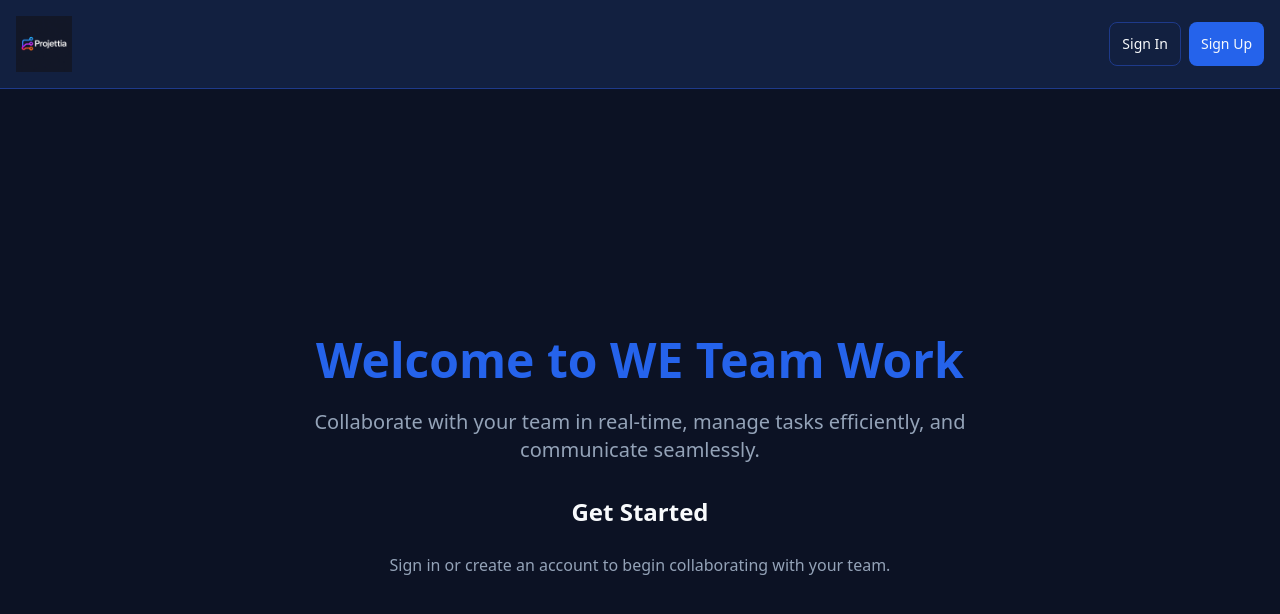
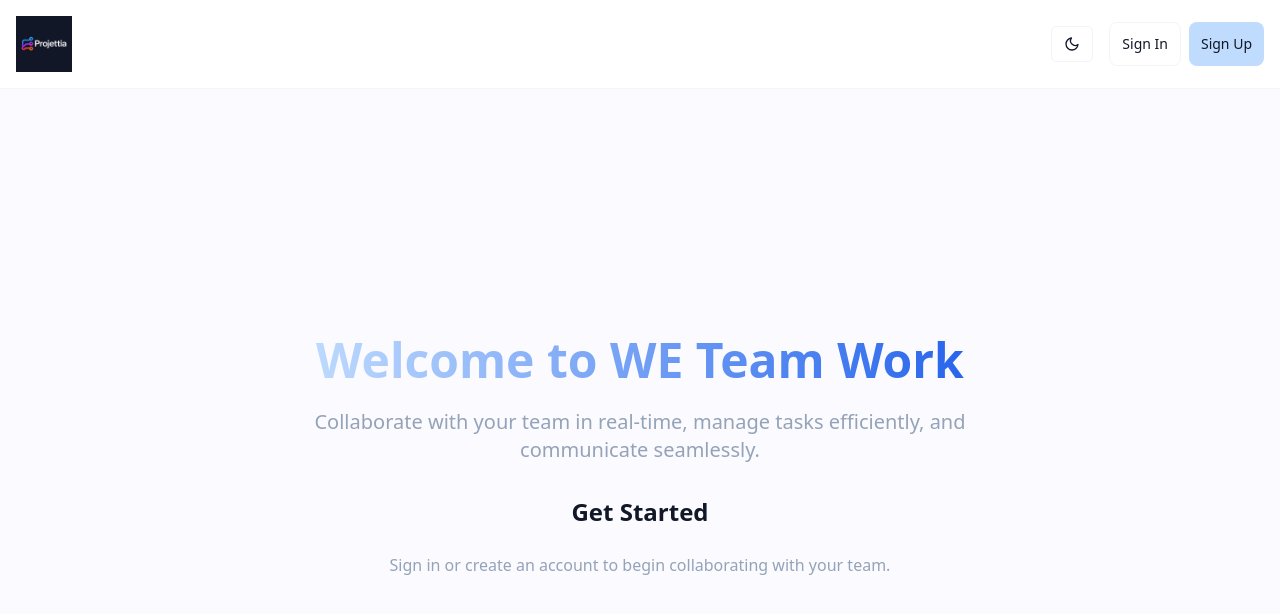
Before and after one commit to crisky94/projettia, a Next.js app: page / in a window 1280 px wide. Shown: the top 614 px of the page. Built offline with nearby package versions, Linux system fonts and the light colour scheme; no server answers.

Commit message:
feat: add theme toggle component with localStorage support and initial theme detection

```diff
--- /dev/null
+++ b/app/components/ThemeToggle.jsx
@@ -0,0 +1,52 @@
+"use client";
+import { useEffect, useState } from "react";
+
+export default function ThemeToggle() {
+  const [theme, setTheme] = useState("light");
+
+  // Initialize from localStorage or system preference
+  useEffect(() => {
+    try {
+      const stored = localStorage.getItem("theme");
+      let initial = stored;
+      if (!initial) {
+        const mm = globalThis.matchMedia ? globalThis.matchMedia('(prefers-color-scheme: dark)') : null;
+        initial = mm && mm.matches ? 'dark' : 'light';
+      }
+      setTheme(initial);
+      document.documentElement.dataset.theme = initial;
+    } catch {}
+  }, []);
+
+  const toggle = () => {
+    const next = theme === "dark" ? "light" : "dark";
+    setTheme(next);
+    try {
+      localStorage.setItem("theme", next);
+    } catch {}
+    document.documentElement.dataset.theme = next;
+  };
+
+  return (
+    <button
+      type="button"
+      onClick={toggle}
+      className="px-3 py-2 rounded-md border border-border bg-card text-card-foreground hover:bg-muted transition-colors min-h-[36px] min-w-[36px] flex items-center justify-center"
+      aria-label={theme === 'dark' ? 'Cambiar a modo claro' : 'Cambiar a modo oscuro'}
+      title={theme === 'dark' ? 'Cambiar a modo claro' : 'Cambiar a modo oscuro'}
+    >
+      {theme === 'dark' ? (
+        // Sun icon
+        <svg className="w-4 h-4" viewBox="0 0 24 24" fill="none" stroke="currentColor" strokeWidth="2" strokeLinecap="round" strokeLinejoin="round">
+          <circle cx="12" cy="12" r="4"></circle>
+          <path d="M12 2v2M12 20v2M4.93 4.93l1.41 1.41M17.66 17.66l1.41 1.41M2 12h2M20 12h2M4.93 19.07l1.41-1.41M17.66 6.34l1.41-1.41"></path>
+        </svg>
+      ) : (
+        // Moon icon
+        <svg className="w-4 h-4" viewBox="0 0 24 24" fill="none" stroke="currentColor" strokeWidth="2" strokeLinecap="round" strokeLinejoin="round">
+          <path d="M21 12.79A9 9 0 1111.21 3 7 7 0 0021 12.79z"></path>
+        </svg>
+      )}
+    </button>
+  );
+}
--- a/app/components/projects/SprintManager.jsx
+++ b/app/components/projects/SprintManager.jsx
@@ -18,7 +18,7 @@ const TaskCard = ({ task, isAdmin, onUpdateTask, onDeleteTask, allMembers = [],
         const styles = {
             PENDING: 'bg-amber-50 border-amber-200 text-amber-800 dark:bg-amber-900/20 dark:border-amber-800 dark:text-amber-200',
             IN_PROGRESS: 'bg-blue-50 border-blue-200 text-blue-800 dark:bg-blue-900/20 dark:border-blue-800 dark:text-blue-200',
-            COMPLETED: 'bg-green-50 border-green-200 text-green-800 dark:bg-green-900/20 dark:border-green-800 dark:text-green-200',
+            COMPLETED: 'bg-green-50 border-green-200 text-green-300 dark:bg-green-900/20 dark:border-green-800 dark:text-green-200',
             CANCELLED: 'bg-red-50 border-red-200 text-red-800 dark:bg-red-900/20 dark:border-red-800 dark:text-red-200'
         };
         return styles[status] || styles.PENDING;
@@ -37,7 +37,7 @@ const TaskCard = ({ task, isAdmin, onUpdateTask, onDeleteTask, allMembers = [],
                 text: 'In Progress'
             },
             'COMPLETED': {
-                color: 'text-green-600 dark:text-green-400 bg-green-100 dark:bg-green-900/30',
+                color: 'text-green-600 dark:text-green-300 bg-green-100 dark:bg-green-900/30',
                 icon: '✅',
                 text: 'Completed'
             },
--- a/app/globals.css
+++ b/app/globals.css
@@ -7,56 +7,76 @@
 @import './button-utils.css';
 
 :root {
-  /* Tema en tonos: azul, lila, naranja y azul oscuro */
-  --background: 12, 18, 36;
-  /* Azul muy oscuro (navy) para el fondo */
-  --foreground: 248, 250, 252;
-  /* Texto claro */
+  /* Tema pastel: tonos suaves y alta legibilidad */
+  --background: 250, 250, 255;            /* Fondo muy claro (casi blanco con tinte azul) */
+  --foreground: 17, 24, 39;               /* Texto oscuro (slate-900) */
 
-  --card: 18, 32, 64;
-  /* Azul oscuro para tarjetas */
-  --card-foreground: 226, 232, 240;
-  /* Texto en tarjetas */
+  --card: 255, 255, 255;                  /* Tarjetas blancas */
+  --card-foreground: 17, 24, 39;          /* Texto oscuro en tarjetas */
 
-  --border: 30, 58, 138;
-  /* Azul profundo para bordes */
-  --input: 30, 58, 138;
-  /* Bordes de inputs */
+  --border: 241, 245, 249;                /* Borde más claro (slate-100) */
+  --input: 241, 245, 249;                 /* Mismo tono para inputs */
 
-  --primary: 37, 99, 235;
-  /* Azul principal (blue-600) */
-  --primary-foreground: 248, 250, 252;
-  /* Texto sobre azul */
+  --primary: 191, 219, 254;               /* Azul pastel (blue-200) */
+  --primary-foreground: 17, 24, 39;       /* Texto oscuro sobre azul pastel */
 
-  --accent: 168, 85, 247;
-  /* Lila (violet-500) */
-  --accent-foreground: 248, 250, 252;
-  /* Texto sobre lila */
+  --accent: 221, 214, 254;                /* Lila pastel (violet-200) */
+  --accent-foreground: 17, 24, 39;        /* Texto oscuro sobre lila pastel */
 
-  --orange: 249, 115, 22;
-  /* Naranja (orange-500) */
-  --orange-foreground: 255, 251, 235;
-  /* Texto sobre naranja, ligeramente marfil */
+  --orange: 254, 215, 170;                /* Naranja pastel (orange-200) */
+  --orange-foreground: 17, 24, 39;        /* Texto oscuro sobre naranja pastel */
 
-  --primary-dark: 29, 78, 216;
-  /* Azul oscuro (blue-700) para estados activos/hover) */
+  --primary-dark: 147, 197, 253;          /* Azul un poco más intenso (blue-300) para hover */
 
-  --muted: 51, 65, 85;
-  /* Fondos apagados */
-  --muted-foreground: 148, 163, 184;
-  /* Texto apagado */
+  --muted: 241, 245, 249;                 /* Fondo apagado más claro (slate-100) */
+  --muted-foreground: 148, 163, 184;      /* Texto apagado más claro (slate-400) */
 
-  --destructive: 239, 68, 68;
-  /* Rojo para errores */
+  --destructive: 254, 202, 202;           /* Rojo pastel (red-200) */
+  --destructive-foreground: 17, 24, 39;   /* Texto oscuro sobre rojo pastel */
+
+  --success: 34, 197, 94;                 /* Verde más oscuro (green-500) */
+  --warning: 254, 240, 138;               /* Amarillo pastel (yellow-200) */
+
+  --ring: 147, 197, 253;                  /* Anillo de foco azul pastel (blue-300) */
+}
+
+/* Dark theme variables applied when <html data-theme="dark"> */
+:root[data-theme="dark"] {
+  --background: 12, 18, 36;              /* Navy oscuro */
+  --foreground: 248, 250, 252;           /* Texto claro */
+
+  --card: 18, 32, 64;                    /* Azul oscuro para tarjetas */
+  --card-foreground: 226, 232, 240;      /* Texto en tarjetas */
+
+  --border: 30, 58, 138;                 /* Azul profundo para bordes */
+  --input: 30, 58, 138;                  /* Bordes de inputs */
+
+  --primary: 147, 197, 253;              /* Azul suave para dark (blue-300) */
+  --primary-foreground: 17, 24, 39;      /* Texto oscuro sobre fondos claros puntuales */
+
+  --accent: 196, 181, 253;               /* Lila suave (violet-300) */
+  --accent-foreground: 17, 24, 39;
+
+  --orange: 253, 230, 138;               /* Naranja suave (amber-300) */
+  --orange-foreground: 17, 24, 39;
+
+  --primary-dark: 96, 165, 250;          /* Hover un poco más vivo (blue-400) */
+
+  --muted: 51, 65, 85;                   /* Fondos apagados */
+  --muted-foreground: 148, 163, 184;     /* Texto apagado */
+
+  --destructive: 248, 113, 113;          /* Rojo suave (red-400) */
   --destructive-foreground: 248, 250, 252;
 
-  --success: 34, 197, 94;
-  /* Verde para éxito */
-  --warning: 249, 115, 22;
-  /* Advertencias en naranja */
+  --success: 74, 222, 128;               /* Verde (green-400) */
+  --warning: 250, 204, 21;               /* Amarillo (yellow-400) */
 
-  --ring: 37, 99, 235;
-  /* Focus ring basado en azul principal */
+  --ring: 96, 165, 250;                  /* Focus ring en azul */
+}
+
+/* Smooth theme transitions */
+html, body, [data-theme] {
+  transition: background-color 200ms ease, color 200ms ease, border-color 200ms ease;
 }
 
 /* Base styles for mobile-first design */
--- a/app/layout.js
+++ b/app/layout.js
@@ -11,6 +11,7 @@ import AuthRedirect from './components/auth/AuthRedirect';
 import Image from 'next/image';
 import { ToastContainer } from 'react-toastify';
 import 'react-toastify/dist/ReactToastify.css';
+import ThemeToggle from './components/ThemeToggle';
 
 export const metadata = {
   title: 'Projettia',
@@ -44,6 +45,15 @@ export default function RootLayout({ children }) {
     <ClerkProvider>
       <html lang="en" className="h-full">
         <head>
+          {/* Set initial theme early to avoid FOUC */}
+          <script dangerouslySetInnerHTML={{ __html: `(() => { try {
+            var t = localStorage.getItem('theme');
+            if (!t) {
+              var m = globalThis.matchMedia ? globalThis.matchMedia('(prefers-color-scheme: dark)') : null;
+              t = m && m.matches ? 'dark' : 'light';
+            }
+            document.documentElement.dataset.theme = t;
+          } catch (e) {} })();` }} />
           <meta name="viewport" content="width=device-width, initial-scale=1, maximum-scale=1, user-scalable=no, viewport-fit=cover" />
           <meta name="theme-color" content="#0f172a" />
           <meta name="apple-mobile-web-app-capable" content="yes" />
@@ -56,6 +66,7 @@ export default function RootLayout({ children }) {
               <Image src="/logo.png" width={56} height={56} alt="Projettia logo" priority />
             </div>
             <div className="flex items-center gap-2 sm:gap-4 flex-shrink-0">
+              <ThemeToggle />
               <SignedOut>
                 <div className="flex flex-col xs:flex-row gap-2">
                   <SignInButton>
```
Also changed, not shown: app/components/projects/TaskBoard.jsx (+17 -17 lines).
